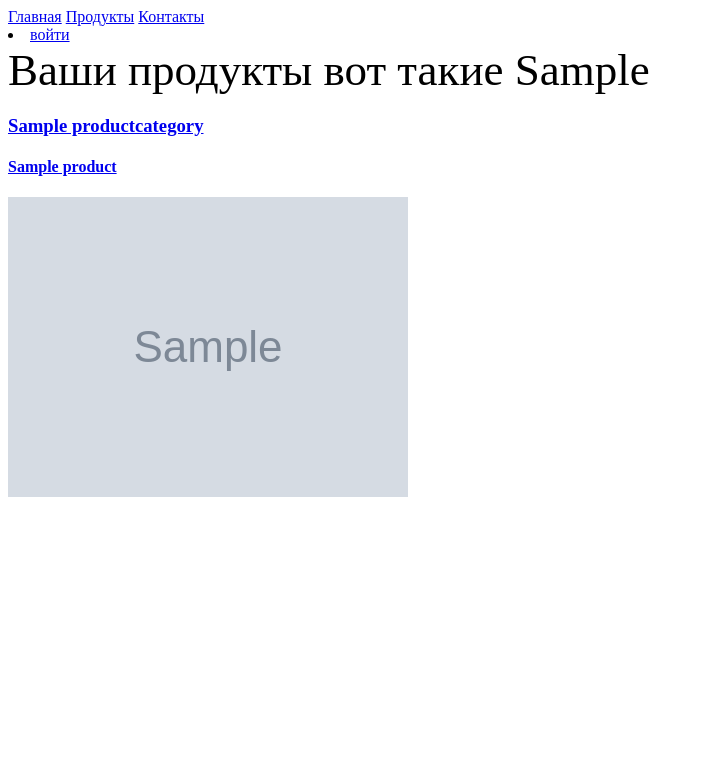
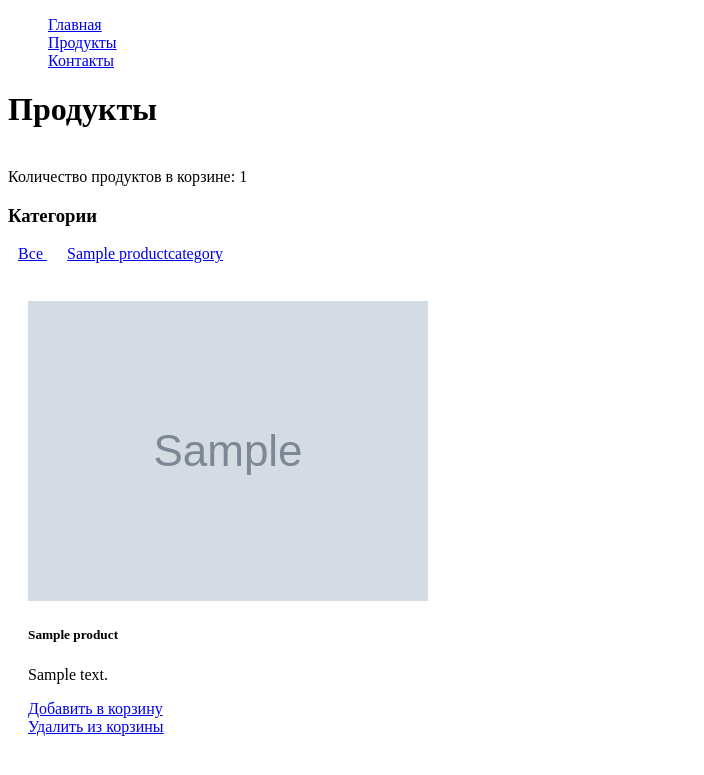
Before and after one commit to LinarNadyrov/Django_Start, a Django app: template geekshop/mainapp/templates/mainapp/products.html in a window 1280 px wide. Shown: the top 775 px of the page, without its empty margins (0-704 px from the left). Run offline with Django 3.2, Linux system fonts and the light colour scheme; tables that the repository leaves empty hold one stand-in row (values such as "Sample post"); the template is opened without the code that fills it: values that come from a table or form of the project are taken from there, most other values are stand-ins (such as "Sample title", 1, 10 or a date in 2020); grey boxes marked "Sample" are stand-in pictures.

Commit message:
lesson-5

```diff
--- a/geekshop/basketapp/urls.py
+++ b/geekshop/basketapp/urls.py
@@ -0,0 +1,10 @@
+from django.urls import path
+
+from .views import add, remove
+
+app_name = 'basketapp'
+
+urlpatterns = [
+    path('add/<int:product_pk>/', add, name='add'),
+    path('remove/<int:product_pk>', remove, name='remove'),
+]
--- a/geekshop/geekshop/settings.py
+++ b/geekshop/geekshop/settings.py
@@ -39,6 +39,7 @@ INSTALLED_APPS = [
     'django.contrib.staticfiles',
     'mainapp.apps.MainappConfig',
     'authapp.apps.AuthappConfig',
+    'basketapp.apps.BasketappConfig',
 ]
 
 MIDDLEWARE = [
--- a/geekshop/geekshop/urls.py
+++ b/geekshop/geekshop/urls.py
@@ -1,18 +1,3 @@
-"""geekshop URL Configuration
-
-The `urlpatterns` list routes URLs to views. For more information please see:
-    https://docs.djangoproject.com/en/2.2/topics/http/urls/
-Examples:
-Function views
-    1. Add an import:  from my_app import views
-    2. Add a URL to urlpatterns:  path('', views.home, name='home')
-Class-based views
-    1. Add an import:  from other_app.views import Home
-    2. Add a URL to urlpatterns:  path('', Home.as_view(), name='home')
-Including another URLconf
-    1. Import the include() function: from django.urls import include, path
-    2. Add a URL to urlpatterns:  path('blog/', include('blog.urls'))
-"""
 from django.contrib import admin
 from django.urls import path
 from django.conf.urls import include
@@ -22,11 +7,12 @@ from django.conf.urls.static import static
 
 urlpatterns = [
     path('', mainapp.main, name='main'),
-    path('products/', mainapp.products, name='products'),
-    path('contacts/', mainapp.contact, name='contacts'),
+    path('products/', include('mainapp.urls', namespace='products')),
+    path('basket/', include('basketapp.urls', namespace='basket')),
+    path('contact/', mainapp.contacts, name='contacts'),
     path('auth/', include('authapp.urls', namespace='auth')),
     path('admin/', admin.site.urls),
+]
 
-]
 if settings.DEBUG:
     urlpatterns += static(settings.MEDIA_URL, document_root=settings.MEDIA_ROOT)
--- a/geekshop/mainapp/templates/mainapp/contacts.html
+++ b/geekshop/mainapp/templates/mainapp/contacts.html
@@ -5,5 +5,5 @@
 {% endblock %}
 
 {% block content %}
-    <h1>Контакты!</h1>
+    <h1>Контакты</h1>
 {% endblock %}
--- a/geekshop/mainapp/templates/mainapp/includes/inc_category_menu.html
+++ b/geekshop/mainapp/templates/mainapp/includes/inc_category_menu.html
@@ -0,0 +1,14 @@
+<a style="margin: 0 10px" href="{% url 'products:category' 0 %}"
+   class="{% if request.resolver_match.kwargs.pk == 0 %}
+            active
+          {% endif %}">
+    Все
+</a>
+{% for category in categories %}
+    <a style="margin: 0 10px" href="{% url 'products:category' category.pk %}"
+       class="{% if request.resolver_match.kwargs.pk == category.pk %}
+                active
+              {% endif %}">
+        {{ category.name }}
+    </a>
+{% endfor %}
--- a/geekshop/mainapp/templates/mainapp/includes/inc_menu.html
+++ b/geekshop/mainapp/templates/mainapp/includes/inc_menu.html
@@ -1,19 +1,26 @@
-<a href="{% url 'main' %}">Главная</a>
-<a href="{% url 'products' %}">Продукты</a>
-<a href="{% url 'contacts' %}">Контакты</a>
-
-{% if user.is_authenticated %}
-<li>
-    <a href = "{% url 'auth:edit' %}">
-        {{ user.first_name|default:'Пользователь' }}
-    </a>
-</li>
-{% endif %}
-
-<li>
-    {% if user.is_authenticated %}
-        <a href = "{% url 'auth:logout' %}">выйти</a>
-    {% else %}
-        <a href = "{% url 'auth:login' %}" >войти</a>
-    {% endif %}
-</li>
+<ul class="menu">
+        <div class="menu-item">
+            <a href="{% url 'main' %}"
+               class="{% if request.resolver_match.url_name == 'main' %}
+                        active
+                      {% endif %}">
+                Главная
+            </a>
+        </div>
+        <div class="menu-item">
+            <a href="{% url 'products:index' %}"
+               class="{% if request.resolver_match.namespace == 'products' %}
+                        active
+                      {% endif %}">
+                Продукты
+            </a>
+        </div>
+        <div class="menu-item">
+            <a href="{% url 'contacts' %}"
+               class="{% if request.resolver_match.url_name == 'contacts' %}
+                        active
+                      {% endif %}">
+                Контакты
+            </a>
+        </div>
+</ul>
--- a/geekshop/mainapp/templates/mainapp/products.html
+++ b/geekshop/mainapp/templates/mainapp/products.html
@@ -5,18 +5,25 @@
 {% endblock %}
 
 {% block content %}
-    <div style="font-size: 45px">
-        Ваши продукты вот такие {{ username|title }}
+    <h1>Продукты</h1><br>
+    <div>Количество продуктов в корзине: {{ basket|length }}</div>
+    <h3>Категории</h3>
+    {% include 'mainapp/includes/inc_category_menu.html' %}
+    <br><br>
+    <div style="display: flex; flex-wrap: wrap;" class="category-products clearfix">
+        {% for product in products %}
+            <div style="margin: 20px" class="block">
+                  <div class="card" style="width: 18rem;">
+                      <img src="/media/{{ product.image }}" class="card-img-top" alt="product">
+                      <div class="card-body">
+                          <h5 class="card-title">{{ product.name }}</h5>
+                          <p class="card-text">{{ product.short_desc }}</p>
+                          <a href="{% url 'basket:add' product.pk %}">Добавить в корзину</a>
+                          <br>
+                          <a href="{% url 'basket:remove' product.pk %}">Удалить из корзины</a>
+                      </div>
+                  </div>
+              </div>
+        {% endfor %}
     </div>
-
-{% for product in products %}
-    <div class = "block">
-        <a href = "#">
-            <h3>{{ product.category.name }}</h3>
-            <h4> {{ product.name }} </h4>
-        <img src = "/media/{{ product.image }}" alt="{{ product.short_desc }}">
-        </a>
-    </div>
-{% endfor %}
-
 {% endblock %}
--- a/geekshop/mainapp/urls.py
+++ b/geekshop/mainapp/urls.py
@@ -0,0 +1,10 @@
+from django.urls import path
+
+from mainapp.views import products
+
+app_name = 'mainapp'
+
+urlpatterns = [
+    path('', products, name='index'),
+    path('category/<int:pk>/', products, name='category'),
+]
```
Also changed, not shown: geekshop/mainapp/views.py (+21 -14 lines).
